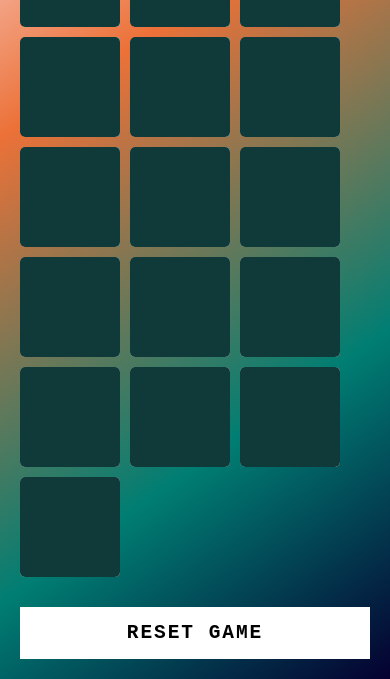
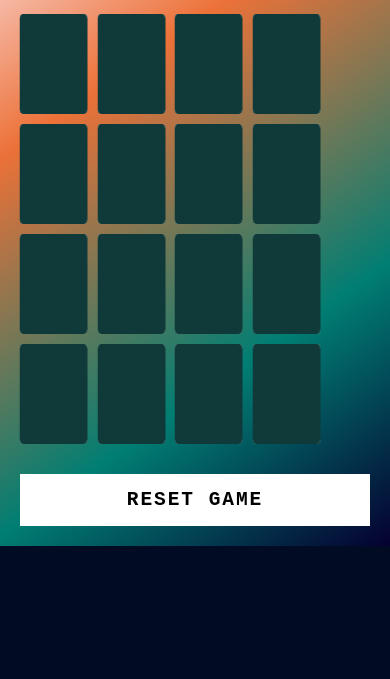
Before and after one commit to Antonio-pf/js-game-memory, a plain HTML site: page index.html in a window 390 px wide. Shown: the part 211-890 px from the top of the page. After the commit the page ends 844 px from the top, so only its background shows below. Drawn offline with Linux system fonts and the light colour scheme.

Commit message:
card em telas menores

```diff
--- a/src/styles/main.css
+++ b/src/styles/main.css
@@ -140,6 +140,7 @@ h2 {
     }
 
     .item {
+        width: calc(25% - 20px); /* Ajustando a largura para ocupar 25% da largura com um gap de 10px */
         font-size: 2em;
     }
 
```
